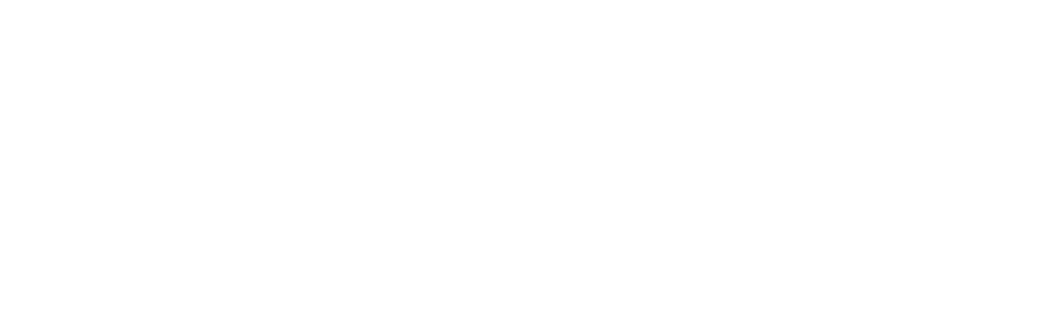
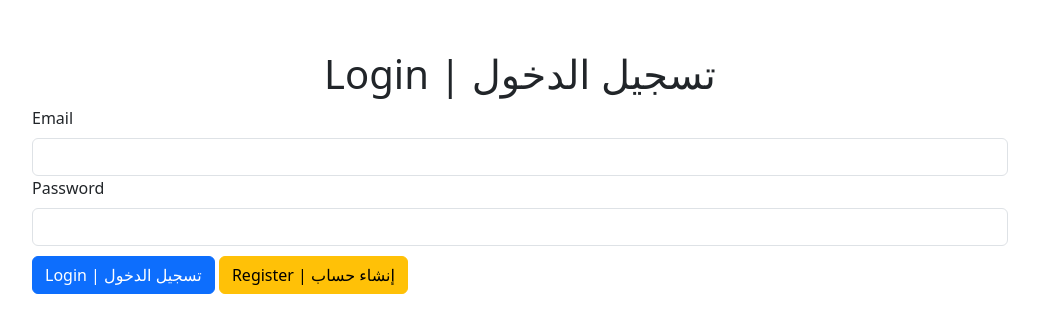
Before and after one commit to nourmohamd/PHP_MySQL-Tutorial---NOOR, a PHP site: page /Application_for_php_mysql/login.php in a window 1280 px wide. Before the commit the part shown is empty. Shown: the top 333 px of the page, without its empty margins (120-1159 px from the left). Run offline with PHP 8.4, Linux system fonts and the light colour scheme.

Commit message:
Update application_1 { main.php, login.php } files

```diff
--- a/Application_For_PHP_MYSQL/login.php
+++ b/Application_For_PHP_MYSQL/login.php
@@ -1,2 +1,76 @@
 <?php
+ob_start();
 ?>
+<title>Login | تسجيل الدخول</title>
+<meta name="viewport" content="width=device-width, initial-scale=1.0" />
+<link href="https://cdn.jsdelivr.net/npm/bootstrap@5.3.6/dist/css/bootstrap.min.css" rel="stylesheet"
+    integrity="sha384-4Q6Gf2aSP4eDXB8Miphtr37CMZZQ5oXLH2yaXMJ2w8e2ZtHTl7GptT4jmndRuHDT" crossorigin="anonymous">
+<style>
+.container {
+    max-width: 100%;
+    width: 1000px;
+    margin: 20px auto;
+}
+
+.submit {
+    margin-top: 10px;
+}
+
+h1 {
+    margin-top: 50px;
+}
+
+p {
+    margin-top: 10px;
+}
+</style>
+<div class="container">
+    <h1 align="center">Login | تسجيل الدخول</h1>
+    <form method="POST">
+        <div><label class="form-label" for="email">Email</label>
+            <input class="form-control" type="email" name="email" id="email" required />
+        </div>
+        <div>
+            <label class="form-label" for="password">Password</label>
+            <input class="form-control" type="password" name="password" id="password" required />
+
+        </div>
+        <div>
+            <button class="btn btn-primary submit" type="submit" name="login">Login | تسجيل الدخول</button>
+            <a class="btn btn-warning submit" href="./register.php">Register | إنشاء حساب</a>
+        </div>
+        <?php
+            if(isset($_POST["login"])) {
+                $username = "root";
+                $password = "";
+                $db = new PDO("mysql:host=localhost;dbname=app1;charset=utf8;", $username, $password);
+                $email_ = filter_var(trim($_POST["email"]), FILTER_VALIDATE_EMAIL);
+                $password_ = trim(sha1($_POST["password"]));
+                $sql1 = $db->prepare("SELECT * FROM `user` WHERE email = :Email AND password = :Password");
+                $sql1->bindParam("Email", $email_);
+                $sql1->bindParam("Password", $password_);
+                $sql1->execute();
+                if($sql1->rowCount() === 1) {
+                    $sql1 = $sql1->fetchObject();
+                    if($sql1->activited === "1") {
+                        echo "<p class='alert alert-success'>Successfuly To Sign In my Website</p>";
+                        session_start();
+                        $_SESSION["email"] = $email_;
+                        $_SESSION["password"] = $password_;
+                        header("refresh: 3;url=main.php");
+                    } else {
+                        echo "<p class='alert alert-danger'>We will sent a code to your gmail please got it and verify your email then try again.</p>";
+                    }
+                } else {
+                    echo "<p class='alert alert-danger'>Incorrect email or password. Try again.</p>";
+                }
+            }
+            ob_end_flush();
+        ?>
+    </form>
+</div>
+
+
+<script src="https://cdn.jsdelivr.net/npm/bootstrap@5.3.6/dist/js/bootstrap.bundle.min.js"
+    integrity="sha384-j1CDi7MgGQ12Z7Qab0qlWQ/Qqz24Gc6BM0thvEMVjHnfYGF0rmFCozFSxQBxwHKO" crossorigin="anonymous">
+</script>
```
Also changed, not shown: Application_For_PHP_MYSQL/main.php (added, +7 -0 lines).
